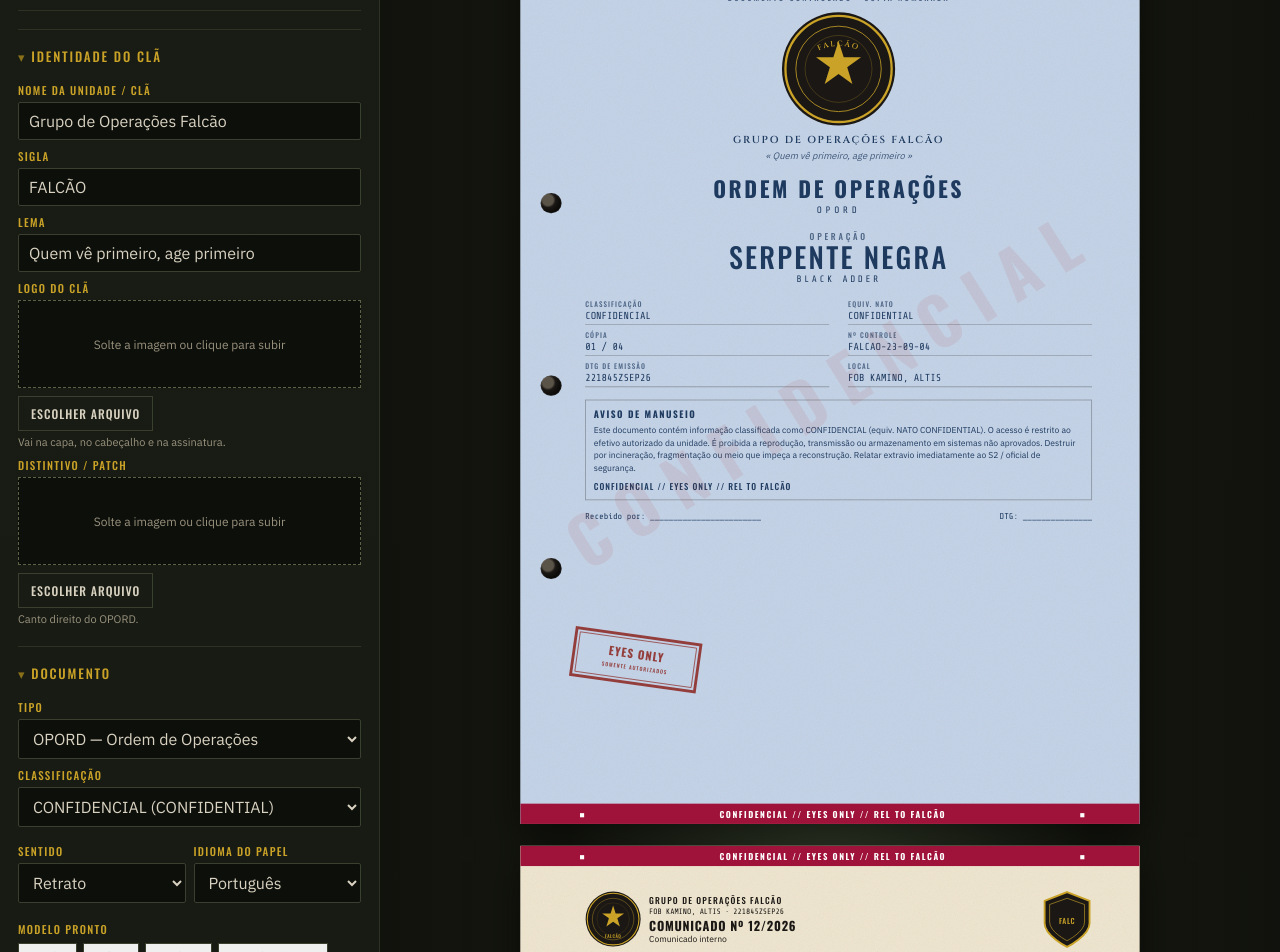
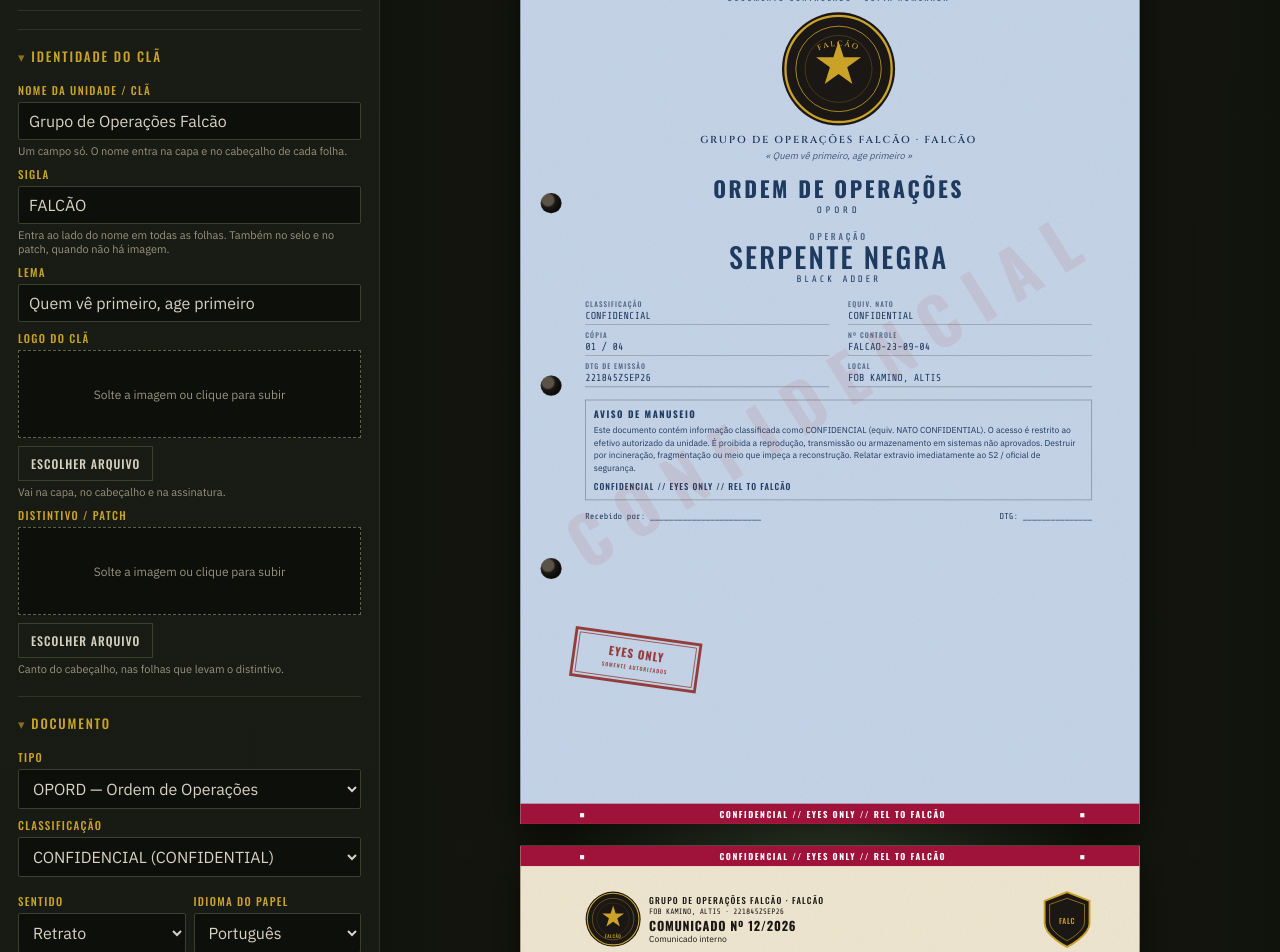
Before and after one commit to flippelt/opord, a React (Vite) app: page / in a window 1280 px wide. Shown: the part 140-1092 px from the top of the page. Built offline with nearby package versions, Linux system fonts and the light colour scheme.

Commit message:
feat: sigla em todas as folhas e carimbo por placa (#14)
O nome e a sigla do clã saem de um campo só e entram no cabeçalho
de cada folha. Cada placa de intel tem o próprio texto de carimbo,
além do texto geral.

```diff
--- a/src/components/Editor.tsx
+++ b/src/components/Editor.tsx
@@ -62,12 +62,14 @@ export function Editor() {
         <summary>Identidade do clã</summary>
         <Field
           label="Nome da unidade / clã"
+          hint="Um campo só. O nome entra na capa e no cabeçalho de cada folha."
           value={dossier.clan.name}
           onChange={(name) => patch((d) => void (d.clan.name = name))}
           placeholder="Grupo de Operações…"
         />
         <Field
           label="Sigla"
+          hint="Entra ao lado do nome em todas as folhas. Também no selo e no patch, quando não há imagem."
           value={dossier.clan.shortName}
           onChange={(shortName) => patch((d) => void (d.clan.shortName = shortName))}
           placeholder="FALCÃO"
@@ -86,7 +88,7 @@ export function Editor() {
         />
         <ImageField
           label="Distintivo / patch"
-          hint="Canto direito do OPORD."
+          hint="Canto do cabeçalho, nas folhas que levam o distintivo."
           src={dossier.clan.patchSrc}
           readFile={readClanMark}
           onChange={(patchSrc) => patch((d) => void (d.clan.patchSrc = patchSrc))}
@@ -994,17 +996,15 @@ export function Editor() {
             checked={dossier.intelStamp.enabled}
             onChange={() => patch((d) => void (d.intelStamp.enabled = !d.intelStamp.enabled))}
           />
-          Carimbo na foto
+          Carimbo nas fotos
         </label>
-        {dossier.intelStamp.enabled ? (
         <Field
           label="Texto do carimbo"
-            hint="Aparece em cada placa. Vazio esconde o carimbo."
+          hint="Vale para as placas que não tiverem um texto próprio."
           value={dossier.intelStamp.text}
           placeholder="FOTO INTEL"
           onChange={(text) => patch((d) => void (d.intelStamp.text = text))}
         />
-        ) : null}
         {dossier.intel.map((photo, i) => (
           <div key={photo.id} className="intel-edit">
             <p className="intel-edit-title">Placa B-{String(i + 1).padStart(2, '0')}</p>
@@ -1018,6 +1018,13 @@ export function Editor() {
               label="Legenda"
               value={photo.caption}
               onChange={(caption) => patch((d) => void (d.intel[i].caption = caption))}
+            />
+            <Field
+              label="Texto do carimbo desta placa"
+              hint="Vazio usa o texto geral. O carimbo some se os dois estiverem vazios, ou se Carimbo nas fotos estiver desligado."
+              value={photo.stamp ?? ''}
+              placeholder={dossier.intelStamp.text || 'FOTO INTEL'}
+              onChange={(stamp) => patch((d) => void (d.intel[i].stamp = stamp))}
             />
             <div className="row2">
               <Field
--- a/src/components/document/CoverPage.tsx
+++ b/src/components/document/CoverPage.tsx
@@ -4,6 +4,7 @@ import { sheetTitle } from '../../lib/stack'
 import type { Dossier } from '../../types'
 import { ClassificationBanner } from './Banners'
 import { ClanSeal } from './ClanSeal'
+import { unitTitle } from './DocumentChrome'
 import { Sheet } from './Sheet'
 import { Marks } from './Watermark'
 
@@ -34,7 +35,7 @@ export function CoverPage({ dossier }: { dossier: Dossier }) {
           shortName={dossier.clan.shortName}
           size={148}
         />
-        <p className="cover-unit">{dossier.clan.name || 'UNIDADE'}</p>
+        <p className="cover-unit">{unitTitle(dossier.clan.name, dossier.clan.shortName, 'UNIDADE')}</p>
         {dossier.clan.motto ? <p className="cover-motto">« {dossier.clan.motto} »</p> : null}
         <h1 className="cover-kind">{kind.label}</h1>
         <p className="cover-kind-nato">{kind.short}</p>
--- a/src/components/document/DocumentChrome.tsx
+++ b/src/components/document/DocumentChrome.tsx
@@ -1,5 +1,11 @@
 import type { Dossier } from '../../types'
 import { ClanSeal, UnitPatch } from './ClanSeal'
+
+export function unitTitle(name: string, shortName: string, fallback = 'QUARTEL-GENERAL') {
+  const title = name.trim() || fallback
+  const tag = shortName.trim()
+  return tag ? `${title} · ${tag}` : title
+}
 
 export function DocumentChrome({
   dossier,
@@ -19,7 +25,7 @@ export function DocumentChrome({
         size={72}
       />
       <div className="op-head-mid">
-        <p className="op-unit">{dossier.clan.name || 'QUARTEL-GENERAL'}</p>
+        <p className="op-unit">{unitTitle(dossier.clan.name, dossier.clan.shortName)}</p>
         <p className="op-place">
           {dossier.header.place || '—'} · {dossier.header.dtg || '—'}
         </p>
--- a/src/components/document/HvtPage.tsx
+++ b/src/components/document/HvtPage.tsx
@@ -3,6 +3,7 @@ import { sheetTitle } from '../../lib/stack'
 import type { Dossier, HvtCard } from '../../types'
 import { ClassificationBanner } from './Banners'
 import { ClanSeal } from './ClanSeal'
+import { unitTitle } from './DocumentChrome'
 import { Sheet } from './Sheet'
 import { Marks } from './Watermark'
 
@@ -21,7 +22,7 @@ export function HvtPage({ dossier, card, index }: { dossier: Dossier; card: HvtC
           />
           <div>
             <p className="hvt-kicker">
-              {dossier.clan.shortName || 'UNIDADE'} · CARTÃO DE ALVO · HVT-{String(index + 1).padStart(2, '0')}
+              {unitTitle(dossier.clan.name, dossier.clan.shortName, 'UNIDADE')} · CARTÃO DE ALVO · HVT-{String(index + 1).padStart(2, '0')}
             </p>
             <h1>{sheetTitle(dossier.titles, 'hvt', card.status || 'WANTED')}</h1>
             <p>
--- a/src/components/document/IntelPage.tsx
+++ b/src/components/document/IntelPage.tsx
@@ -3,6 +3,7 @@ import { sheetTitle } from '../../lib/stack'
 import type { Dossier, IntelPhoto } from '../../types'
 import { ClassificationBanner } from './Banners'
 import { ClanSeal } from './ClanSeal'
+import { unitTitle } from './DocumentChrome'
 import { Sheet } from './Sheet'
 import { Marks } from './Watermark'
 
@@ -40,6 +41,7 @@ export function IntelPage({
             size={56}
           />
           <div>
+            <p className="op-unit">{unitTitle(dossier.clan.name, dossier.clan.shortName)}</p>
             <p className="intel-kicker">Anexo B — Inteligência</p>
             <h1>{sheetTitle(dossier.titles, 'intel', 'FOTO INTEL / IMAGERY')}</h1>
             <p>
@@ -53,7 +55,7 @@ export function IntelPage({
               key={photo.id}
               photo={photo}
               index={startIndex + i + 1}
-              stamp={dossier.intelStamp.enabled ? dossier.intelStamp.text.trim() : ''}
+              stamp={plateStamp(dossier, photo)}
             />
           ))}
         </div>
@@ -66,6 +68,11 @@ export function IntelPage({
       <ClassificationBanner dossier={dossier} position="bottom" />
     </Sheet>
   )
+}
+
+function plateStamp(dossier: Dossier, photo: IntelPhoto): string {
+  if (!dossier.intelStamp.enabled) return ''
+  return (photo.stamp ?? '').trim() || dossier.intelStamp.text.trim()
 }
 
 function PhotoPlate({ photo, index, stamp }: { photo: IntelPhoto; index: number; stamp: string }) {
--- a/src/components/document/NoticePage.tsx
+++ b/src/components/document/NoticePage.tsx
@@ -3,6 +3,7 @@ import { sheetTitle } from '../../lib/stack'
 import type { Dossier } from '../../types'
 import { ClassificationBanner } from './Banners'
 import { ClanSeal, UnitPatch } from './ClanSeal'
+import { unitTitle } from './DocumentChrome'
 import { Sheet } from './Sheet'
 import { Marks } from './Watermark'
 
@@ -42,7 +43,7 @@ export function NoticePage({ dossier }: { dossier: Dossier }) {
             size={72}
           />
           <div className="op-head-mid">
-            <p className="op-unit">{dossier.clan.name || 'QUARTEL-GENERAL'}</p>
+            <p className="op-unit">{unitTitle(dossier.clan.name, dossier.clan.shortName)}</p>
             <p className="op-place">
               {dossier.header.place || '—'} · {dossier.header.dtg || '—'}
             </p>
--- a/src/components/document/OpordPage.tsx
+++ b/src/components/document/OpordPage.tsx
@@ -4,6 +4,7 @@ import { sheetTitle } from '../../lib/stack'
 import type { Dossier } from '../../types'
 import { ClassificationBanner } from './Banners'
 import { ClanSeal, UnitPatch } from './ClanSeal'
+import { unitTitle } from './DocumentChrome'
 import { Sheet } from './Sheet'
 import { Marks } from './Watermark'
 
@@ -37,7 +38,7 @@ function OpordChrome({ dossier }: { dossier: Dossier }) {
         size={72}
       />
       <div className="op-head-mid">
-        <p className="op-unit">{dossier.clan.name || 'QUARTEL-GENERAL'}</p>
+        <p className="op-unit">{unitTitle(dossier.clan.name, dossier.clan.shortName)}</p>
         <p className="op-place">
           {dossier.header.place || '—'} · {dossier.header.dtg || '—'}
         </p>
--- a/src/components/document/SitrepPage.tsx
+++ b/src/components/document/SitrepPage.tsx
@@ -3,6 +3,7 @@ import { sheetTitle } from '../../lib/stack'
 import type { Dossier } from '../../types'
 import { ClassificationBanner } from './Banners'
 import { ClanSeal, UnitPatch } from './ClanSeal'
+import { unitTitle } from './DocumentChrome'
 import { Sheet } from './Sheet'
 import { Marks } from './Watermark'
 
@@ -30,7 +31,7 @@ export function SitrepPage({ dossier }: { dossier: Dossier }) {
             size={72}
           />
           <div className="op-head-mid">
-            <p className="op-unit">{dossier.clan.name || 'QUARTEL-GENERAL'}</p>
+            <p className="op-unit">{unitTitle(dossier.clan.name, dossier.clan.shortName)}</p>
             <p className="op-place">
               {dossier.header.place || '—'} · {dossier.header.dtg || '—'}
             </p>
--- a/src/types.ts
+++ b/src/types.ts
@@ -67,6 +67,7 @@ export interface IntelPhoto {
   grid: string
   source: string
   dtg: string
+  stamp?: string
 }
 
 export interface IntelStamp {
```
Also changed, not shown: 1 other file (tests, documents, lock files or other folders). Lines whose indentation alone changed are shown as unchanged.
